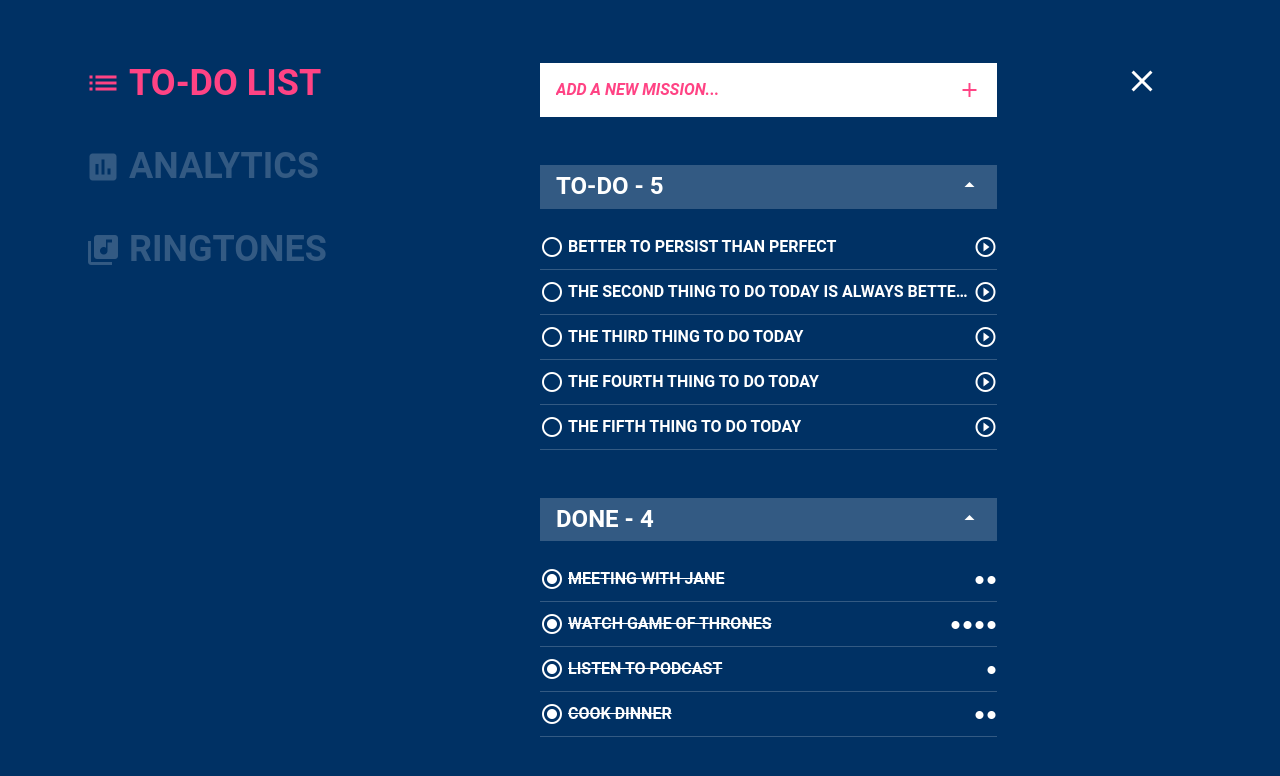
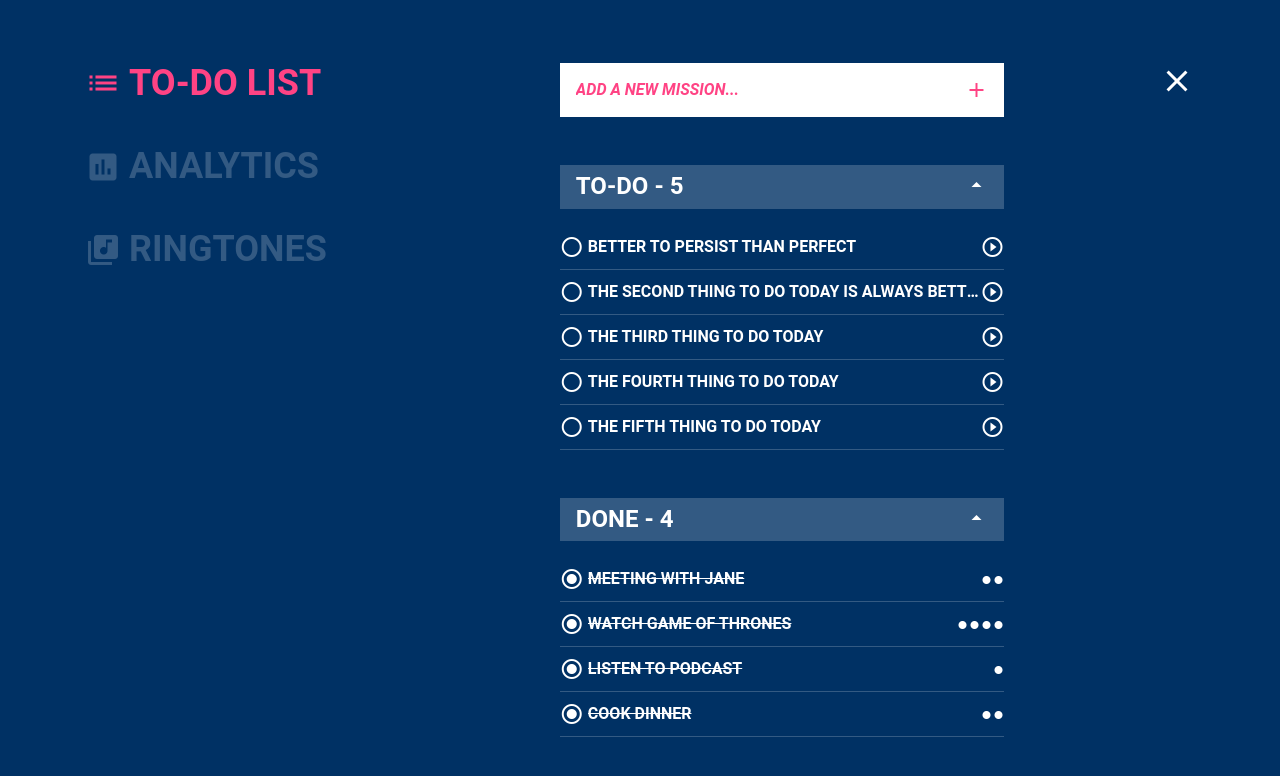
Before and after one commit to yowlonglee/thef2e-pomodoro, a Vue app: page /to-do-list in a window 1280 px wide. Shown: the top 776 px of the page. Built offline with nearby package versions, Linux system fonts and the light colour scheme; a small style sheet from the web is missing.

Commit message:
Add offset classes

```diff
--- a/src/App.vue
+++ b/src/App.vue
@@ -125,8 +125,10 @@ body,
   }
 }
 
-.offset-1 {
-  margin-left: calc(15px + 65px);
+@for $n from 1 through $col {
+  .offset-#{$n} {
+    margin-left: calc(15px + (30px + 65px) * #{$n});
+  }
 }
 
 .material-icons {
```
